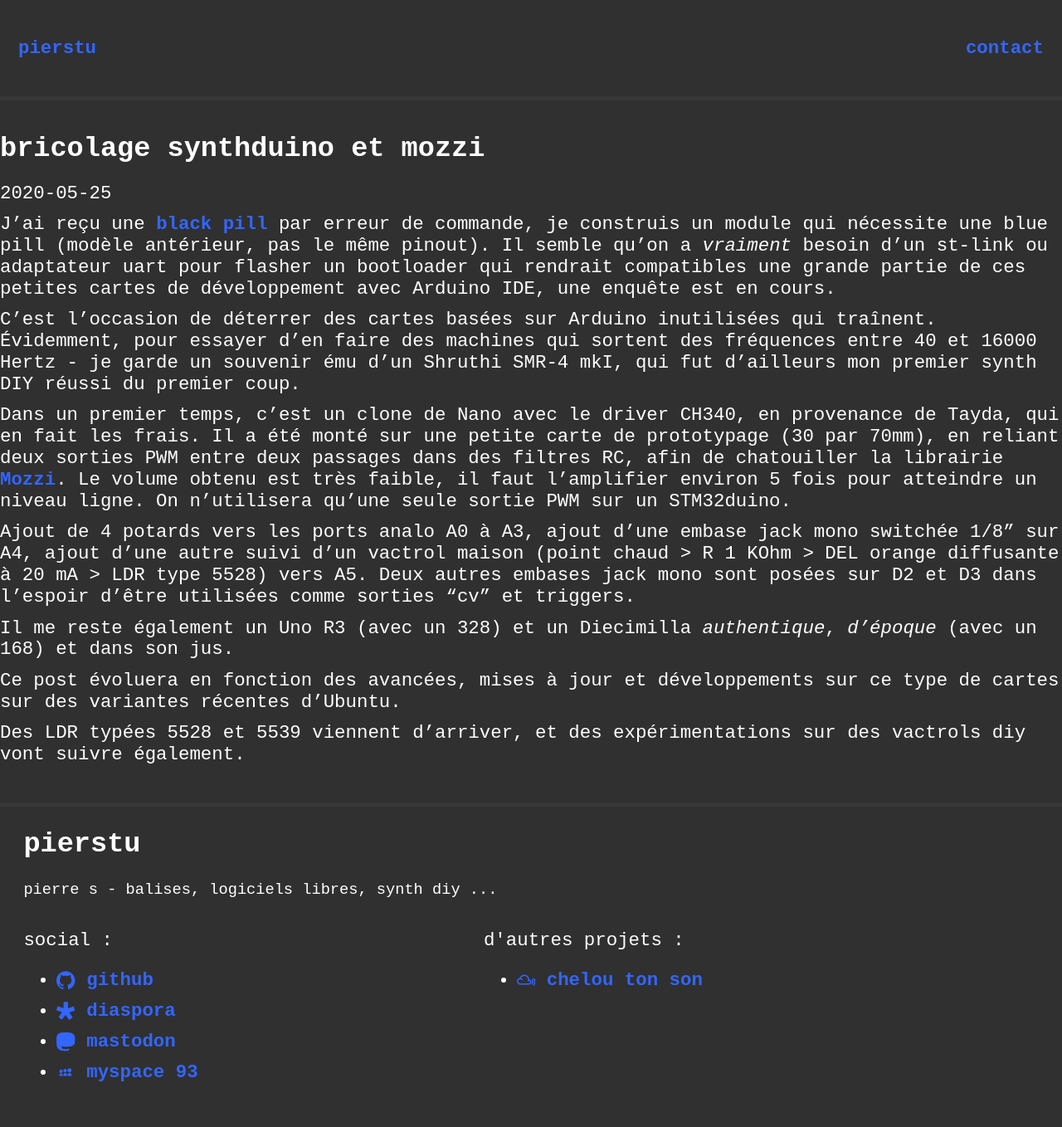
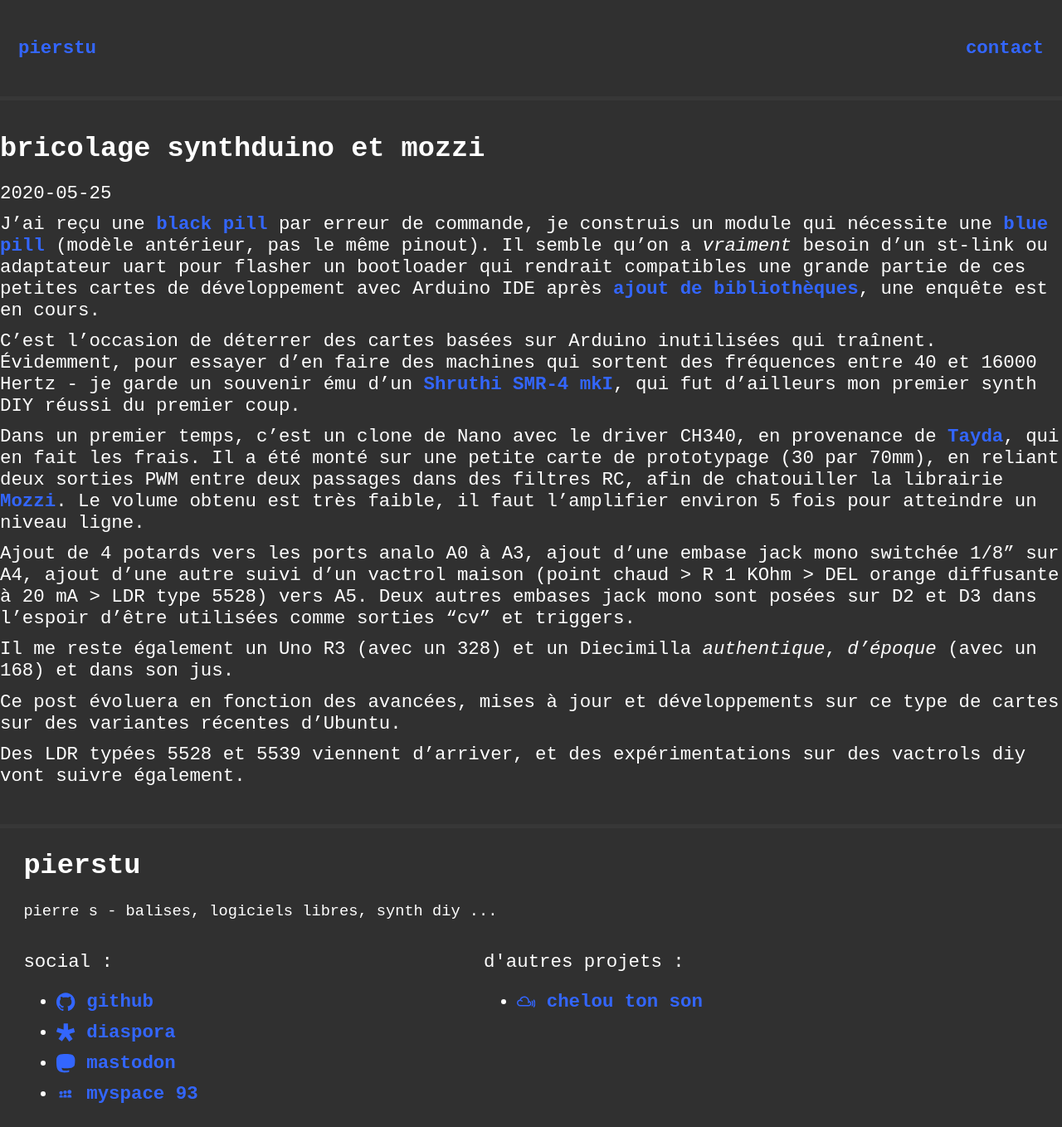
Before and after one commit to pierstu/pierstu.github.io, a Jekyll site: the page built from _posts/2020-05-25-mozzi.md, in a window 1280 px wide. Shown: the whole page at 83% size. Built offline with Jekyll 4.4.1, drawn with Linux system fonts in a browser that asks for light colours; before the commit the page ends 1332 px from its top, so only the background shows below that.

Commit message:
Update 2020-05-25-mozzi.md

```diff
--- a/_posts/2020-05-25-mozzi.md
+++ b/_posts/2020-05-25-mozzi.md
@@ -5,11 +5,11 @@
 categories: [linux,synthdiy]
 ---
 
-J'ai reçu une [black pill](https://stm32-base.org/boards/STM32F103C8T6-Black-Pill) par erreur de commande, je construis un module qui nécessite une blue pill (modèle antérieur, pas le même pinout). Il semble qu'on a *vraiment* besoin d'un st-link ou adaptateur uart pour flasher un bootloader qui rendrait compatibles une grande partie de ces petites cartes de développement avec Arduino IDE, une enquête est en cours.
+J'ai reçu une [black pill](https://stm32-base.org/boards/STM32F103C8T6-Black-Pill) par erreur de commande, je construis un module qui nécessite une [blue pill](https://stm32-base.org/boards/STM32F103C8T6-Blue-Pill) (modèle antérieur, pas le même pinout). Il semble qu'on a *vraiment* besoin d'un st-link ou adaptateur uart pour flasher un bootloader qui rendrait compatibles une grande partie de ces petites cartes de développement avec Arduino IDE après [ajout de bibliothèques](https://github.com/stm32duino/wiki/wiki/Getting-Started), une enquête est en cours.
 
-C'est l'occasion de déterrer des cartes basées sur Arduino inutilisées qui traînent. Évidemment, pour essayer d'en faire des machines qui sortent des fréquences entre 40 et 16000 Hertz - je garde un souvenir ému d'un Shruthi SMR-4 mkI, qui fut d'ailleurs mon premier synth DIY réussi du premier coup.
+C'est l'occasion de déterrer des cartes basées sur Arduino inutilisées qui traînent. Évidemment, pour essayer d'en faire des machines qui sortent des fréquences entre 40 et 16000 Hertz - je garde un souvenir ému d'un [Shruthi SMR-4 mkI](https://mutable-instruments.net/archive/shruthi/build/), qui fut d'ailleurs mon premier synth DIY réussi du premier coup.
 
-Dans un premier temps, c'est un clone de Nano avec le driver CH340, en provenance de Tayda, qui en fait les frais. Il a été monté sur une petite carte de prototypage (30 par 70mm), en reliant deux sorties PWM entre deux passages dans des filtres RC, afin de chatouiller la librairie [Mozzi](https://sensorium.github.com/Mozzi/). Le volume obtenu est très faible, il faut l'amplifier environ 5 fois pour atteindre un niveau ligne. On n'utilisera qu'une seule sortie PWM sur un STM32duino.
+Dans un premier temps, c'est un clone de Nano avec le driver CH340, en provenance de [Tayda](https://www.taydaelectronics.com/nano-3-0-controller-compatible-with-arduino-nano-ch340-usb-driver.html), qui en fait les frais. Il a été monté sur une petite carte de prototypage (30 par 70mm), en reliant deux sorties PWM entre deux passages dans des filtres RC, afin de chatouiller la librairie [Mozzi](https://sensorium.github.com/Mozzi/). Le volume obtenu est très faible, il faut l'amplifier environ 5 fois pour atteindre un niveau ligne.
 
 Ajout de 4 potards vers les ports analo A0 à A3, ajout d'une embase jack mono switchée 1/8" sur A4, ajout d'une autre suivi d'un vactrol maison (point chaud > R 1 KOhm > DEL orange diffusante à 20 mA > LDR type 5528) vers A5. Deux autres embases jack mono sont posées sur D2 et D3 dans l'espoir d'être utilisées comme sorties "cv" et triggers.
 
```
